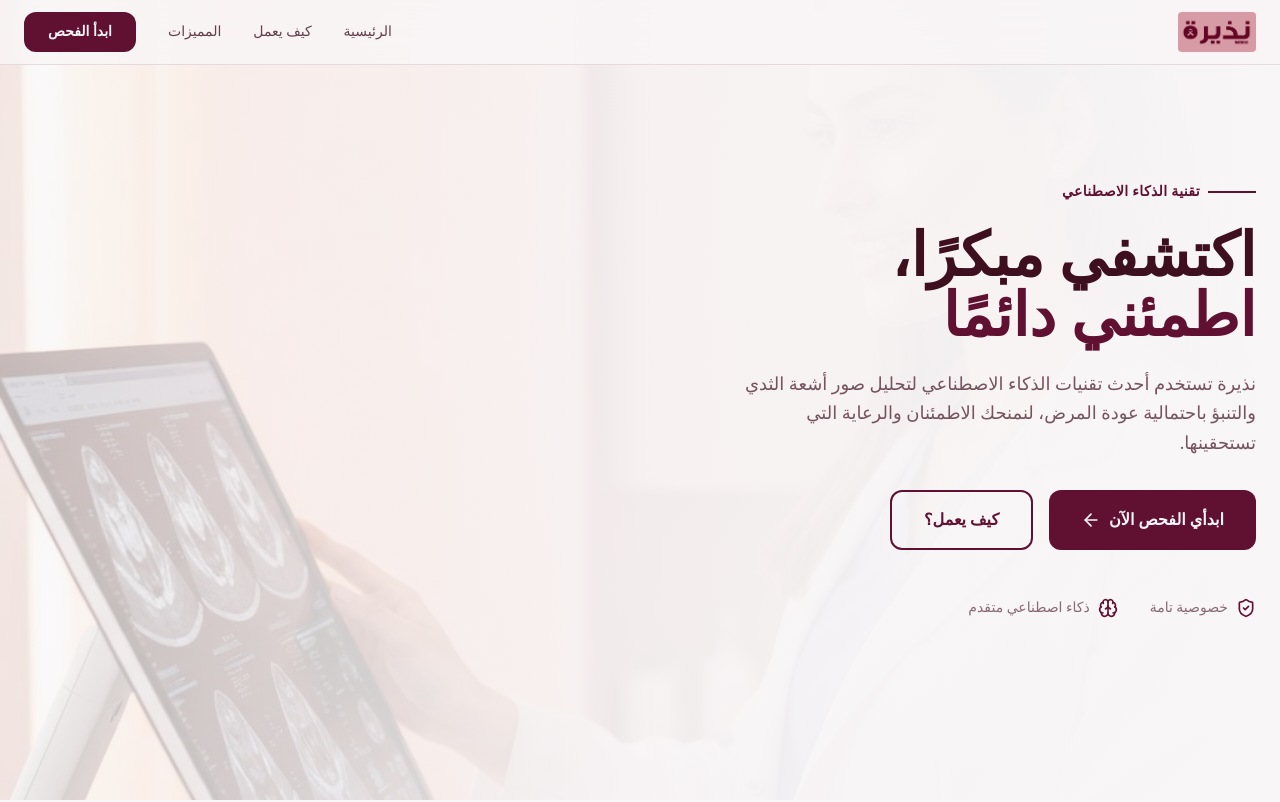
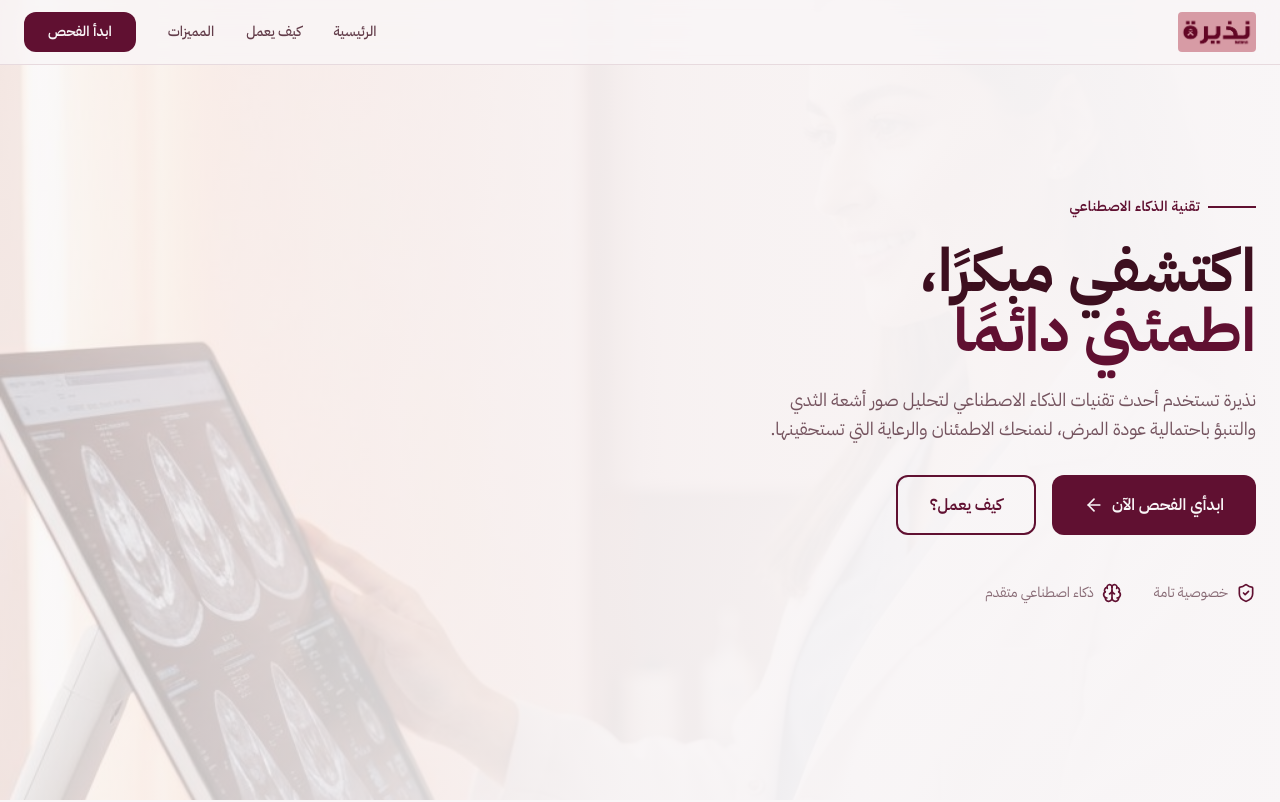
Before and after one commit to lamar-77/BreastCancerRecrrencePredictionAI, a Next.js app: page / in a window 1280 px wide. Shown: the top 802 px of the page. Built offline with nearby package versions, Linux system fonts and the light colour scheme.

Commit message:
fix: apply CSS font variables to HTML\n\nFix font variable application in Tailwind config.

```diff
--- a/app/layout.tsx
+++ b/app/layout.tsx
@@ -4,13 +4,13 @@ import { IBM_Plex_Sans_Arabic, Inter } from 'next/font/google'
 
 import './globals.css'
 
-const _ibmPlexArabic = IBM_Plex_Sans_Arabic({
+const ibmPlexArabic = IBM_Plex_Sans_Arabic({
   subsets: ['arabic', 'latin'],
   weight: ['300', '400', '500', '600', '700'],
   variable: '--font-arabic',
 })
 
-const _inter = Inter({
+const inter = Inter({
   subsets: ['latin'],
   variable: '--font-inter',
 })
@@ -30,7 +30,7 @@ export default function RootLayout({
   children: React.ReactNode
 }>) {
   return (
-    <html lang="ar" dir="rtl">
+    <html lang="ar" dir="rtl" className={`${ibmPlexArabic.variable} ${inter.variable}`}>
       <body className="font-sans antialiased">{children}</body>
     </html>
   )
```
